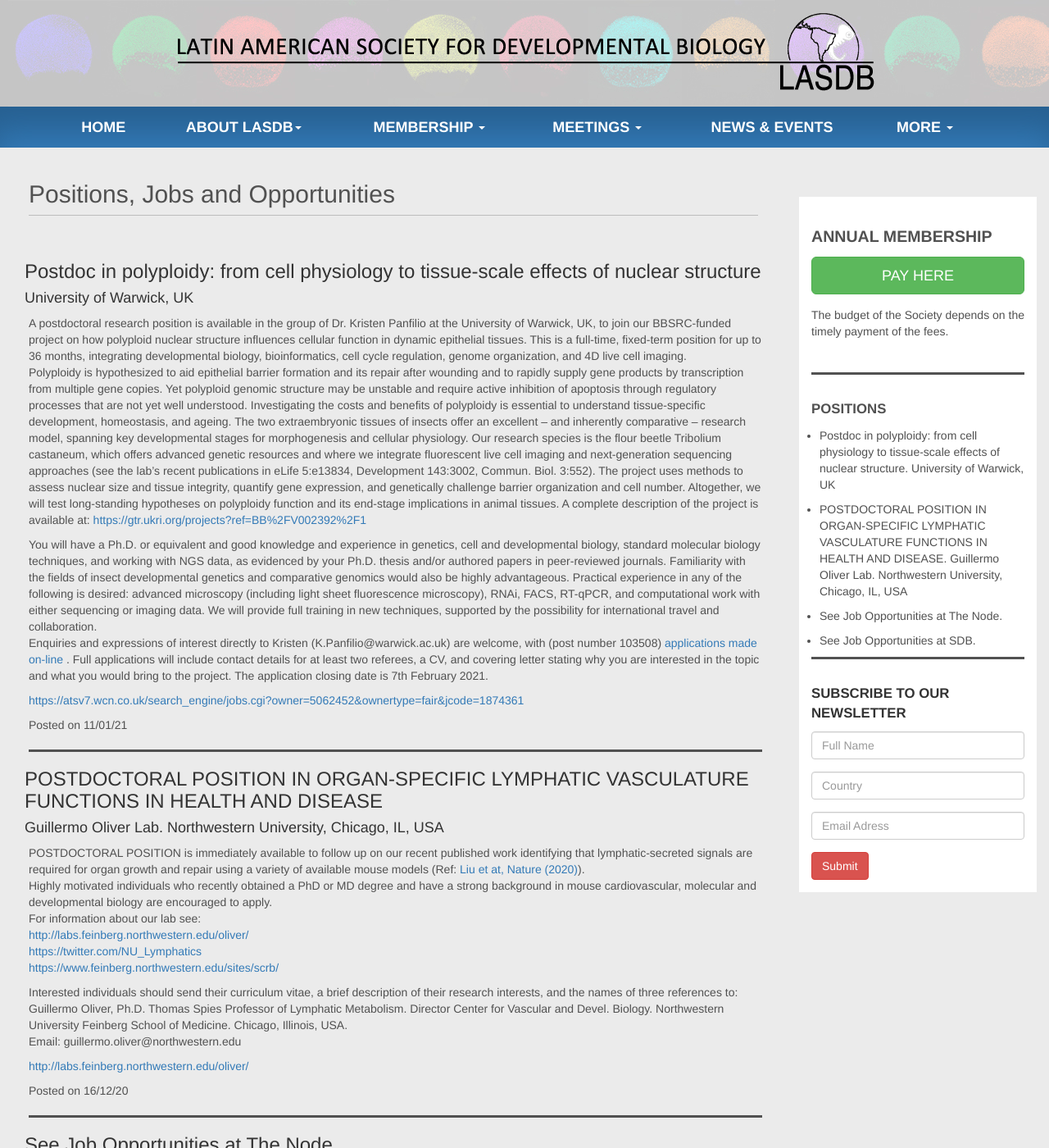
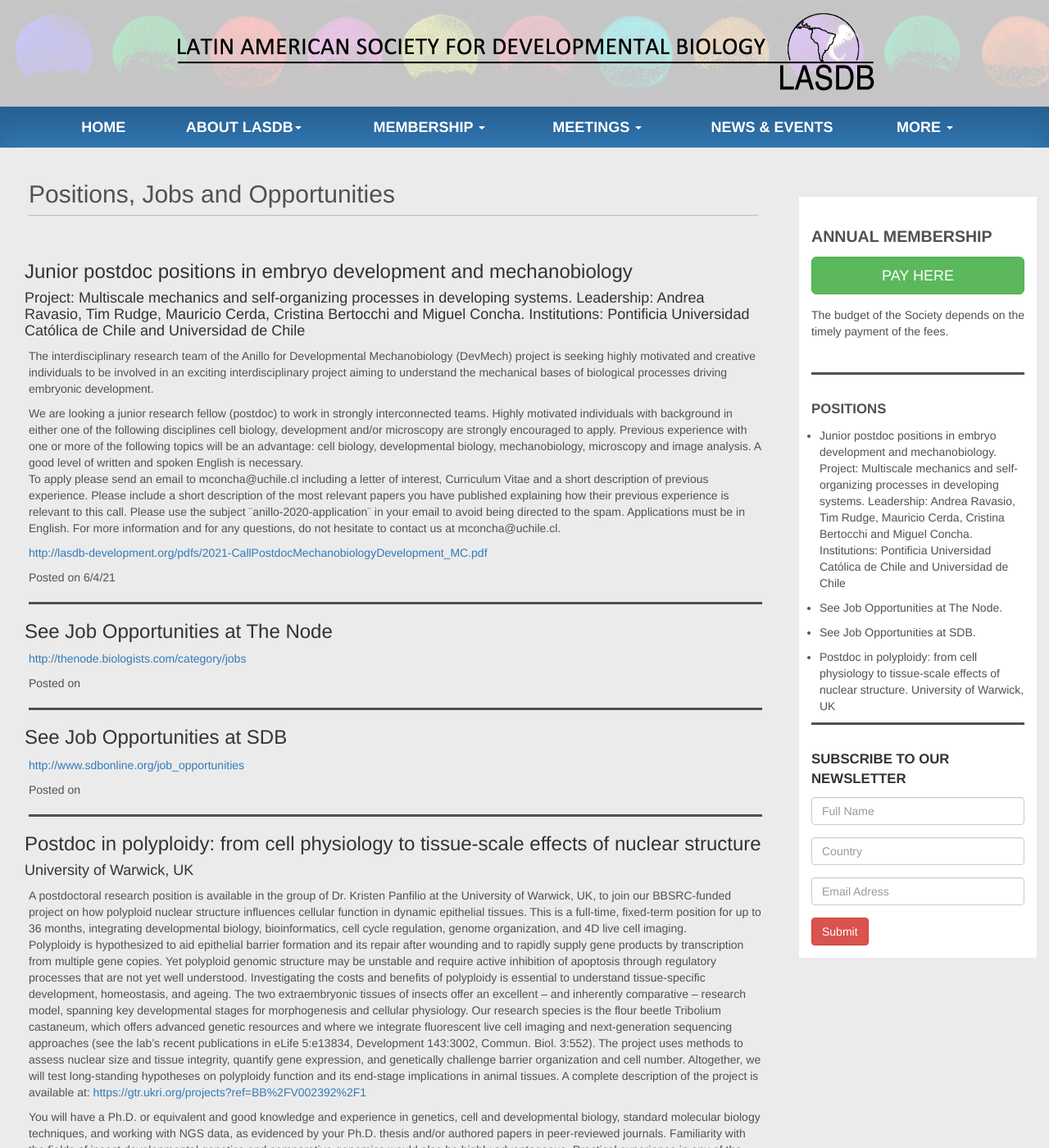
Before and after one commit to lasdb/lasdb.github.io, a Jekyll site: the page built from _posts/2000-01-01-jobs.markdown, in a window 1280 px wide and 1400 px high. Shown: the whole window at 82% size. Built offline with Jekyll 4.4.1, drawn with Linux system fonts in a browser that asks for light colours; nearby versions of some CDN libraries; some of the changed text lies outside the part shown.

Commit message:
Update 2000-01-01-jobs.markdown

```diff
--- a/_posts/2000-01-01-jobs.markdown
+++ b/_posts/2000-01-01-jobs.markdown
@@ -5,6 +5,22 @@
 categories: jobs
 permalink: /pages/jobs.html
 jobs:
+
+  - title: 'Junior postdoc positions in embryo development and mechanobiology'
+    date: '6/4/21'
+    subtitle: 'Project: Multiscale mechanics and self-organizing processes in developing systems. Leadership: Andrea Ravasio, Tim Rudge, Mauricio Cerda, Cristina Bertocchi and Miguel Concha. Institutions: Pontificia Universidad Católica de Chile and Universidad de Chile'
+    body: 'The interdisciplinary research team of the Anillo for Developmental Mechanobiology (DevMech) project is seeking highly motivated and creative individuals to be involved in an exciting interdisciplinary project aiming to understand the mechanical bases of biological processes driving embryonic development.'
+    par2: 'We are looking a junior research fellow (postdoc) to work in strongly interconnected teams. Highly motivated individuals with background in either one of the following disciplines cell biology, development and/or microscopy are strongly encouraged to apply. Previous experience with one or more of the following topics will be an advantage: cell biology, developmental biology, mechanobiology, microscopy and image analysis. A good level of written and spoken English is necessary.<br>
+    To apply please send an email to mconcha@uchile.cl including a letter of interest, Curriculum Vitae and a short description of previous experience. Please include a short description of the most relevant papers you have published explaining how their previous experience is relevant to this call. Please use the subject ¨anillo-2020-application¨ in your email to avoid being directed to the spam. Applications must be in English. For more information and for any questions, do not hesitate to contact us at mconcha@uchile.cl.'
+    URL: 'http://lasdb-development.org/pdfs/2021-CallPostdocMechanobiologyDevelopment_MC.pdf'
+
+  - title: 'See Job Opportunities at The Node'
+    date: ''
+    URL: 'http://thenode.biologists.com/category/jobs'
+
+  - title: 'See Job Opportunities at SDB'
+    date: ''
+    URL: 'http://www.sdbonline.org/job_opportunities'
 
   - title: 'Postdoc in polyploidy: from cell physiology to tissue-scale effects of nuclear structure'
     date: '11/01/21'
```
Also changed, not shown: other parts of _posts/2000-01-01-jobs.markdown (+0 -6 lines).
